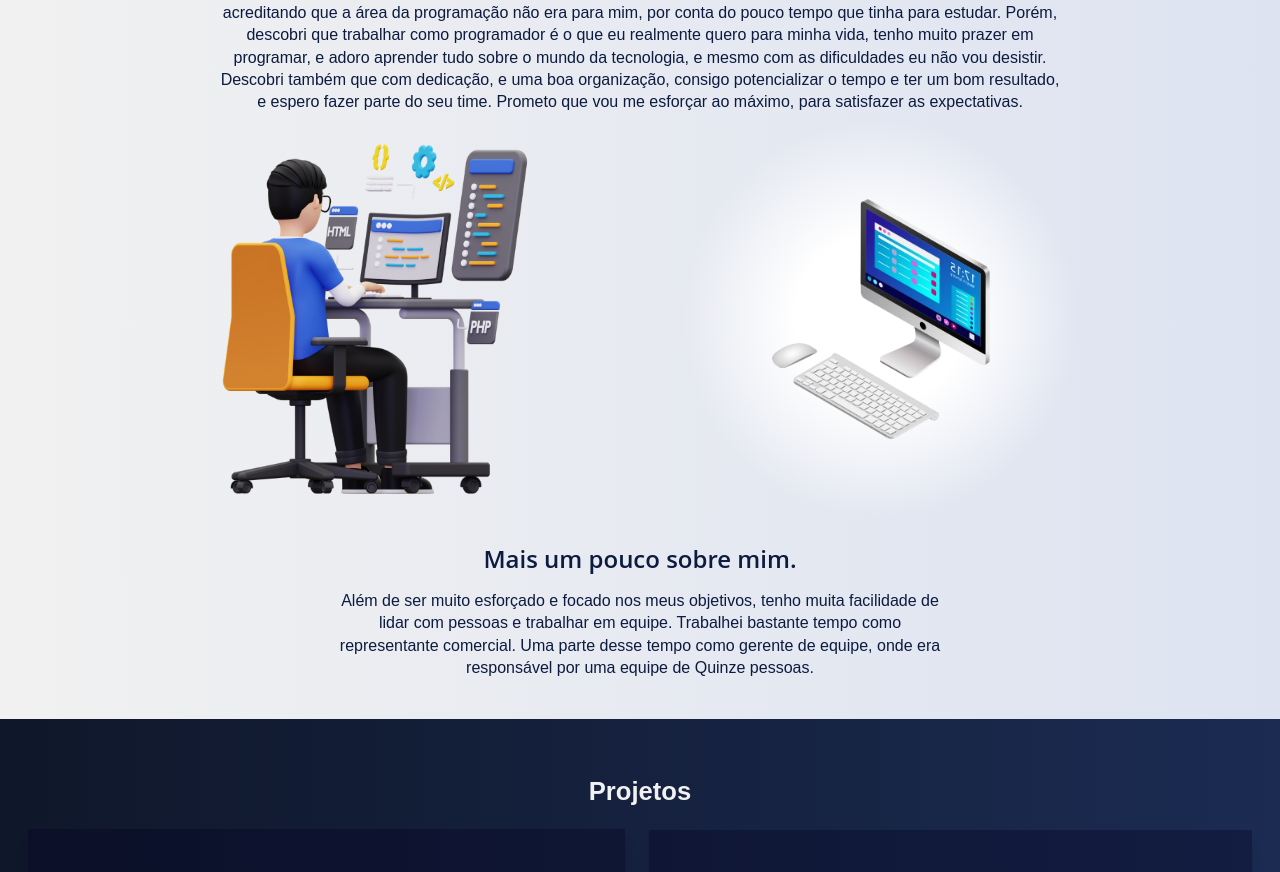
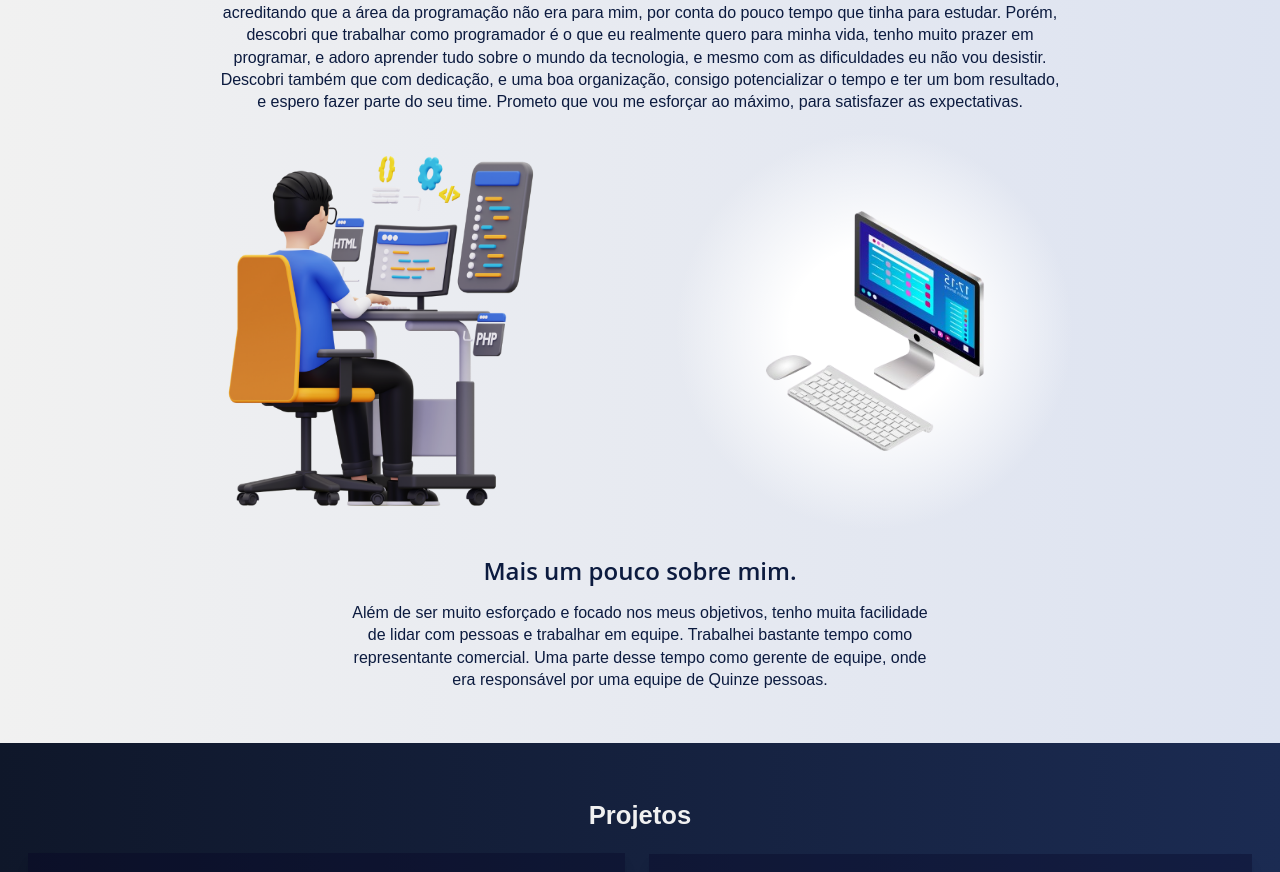
Before and after one commit to Edsonsantos0840/protifolioAntigo, a Next.js app: page / in a window 1280 px wide. Shown: the part 949-1821 px from the top of the page. Built offline with nearby package versions, Linux system fonts and the light colour scheme.

Commit message:
ajustes .padding

```diff
--- a/src/app/page.tsx
+++ b/src/app/page.tsx
@@ -161,7 +161,7 @@ export default function Home() {
               expectativas.
             </p>
           </div>
-          <div className="flex flex-col md:flex justify-between items-center my-4 lg:w-[80%]">
+          <div className="flex flex-col md:flex justify-between items-center my-4 lg:w-[80%] md:p-3">
              <div className="flex justify-around items-center w-full" >
              <div className=" w-[350px] h-[350px] md:h-[500px] lg:h-[350px] lg:w-[350px] hover:scale-105 md:w-[500px] my-2 ">
               <Image
```
